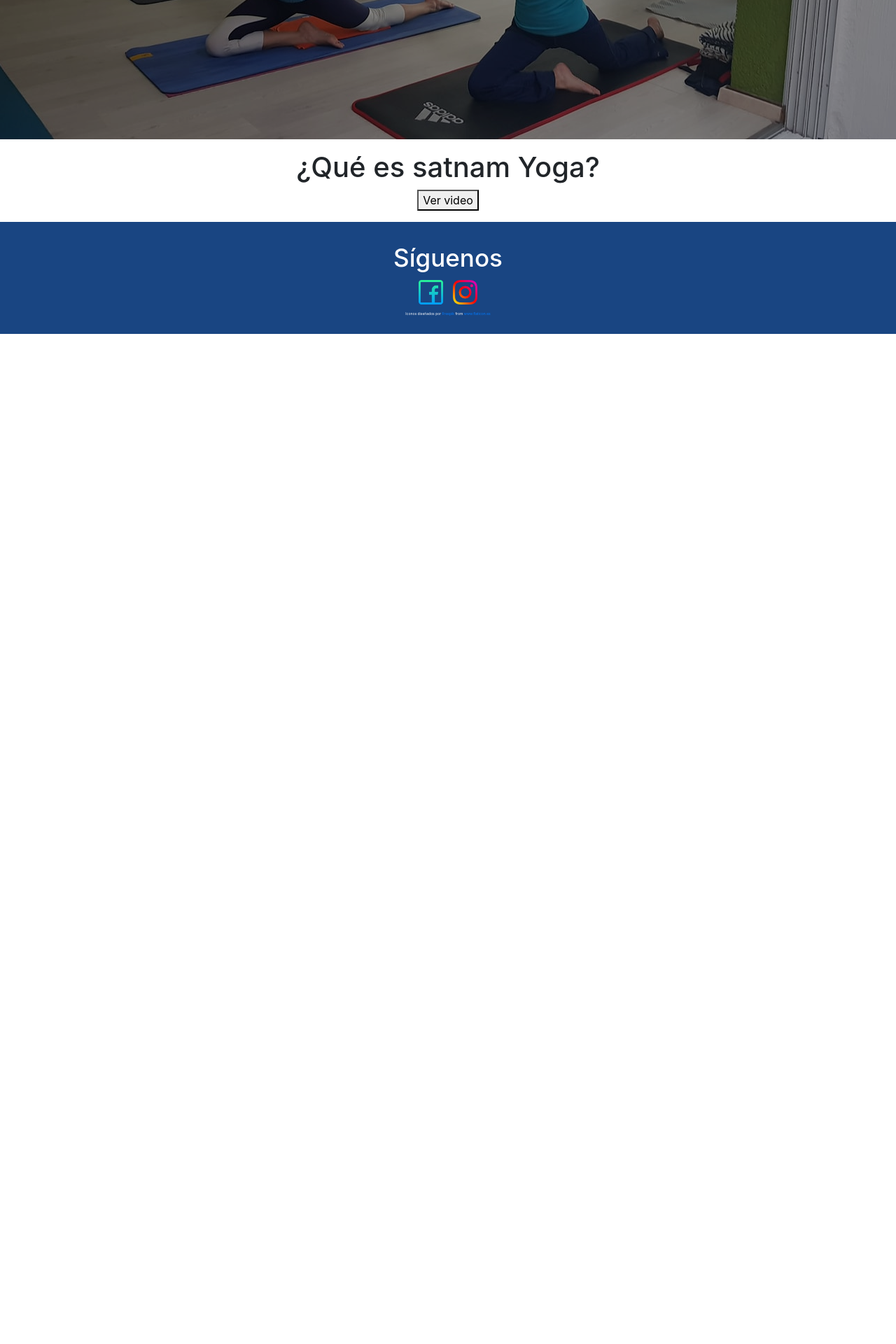
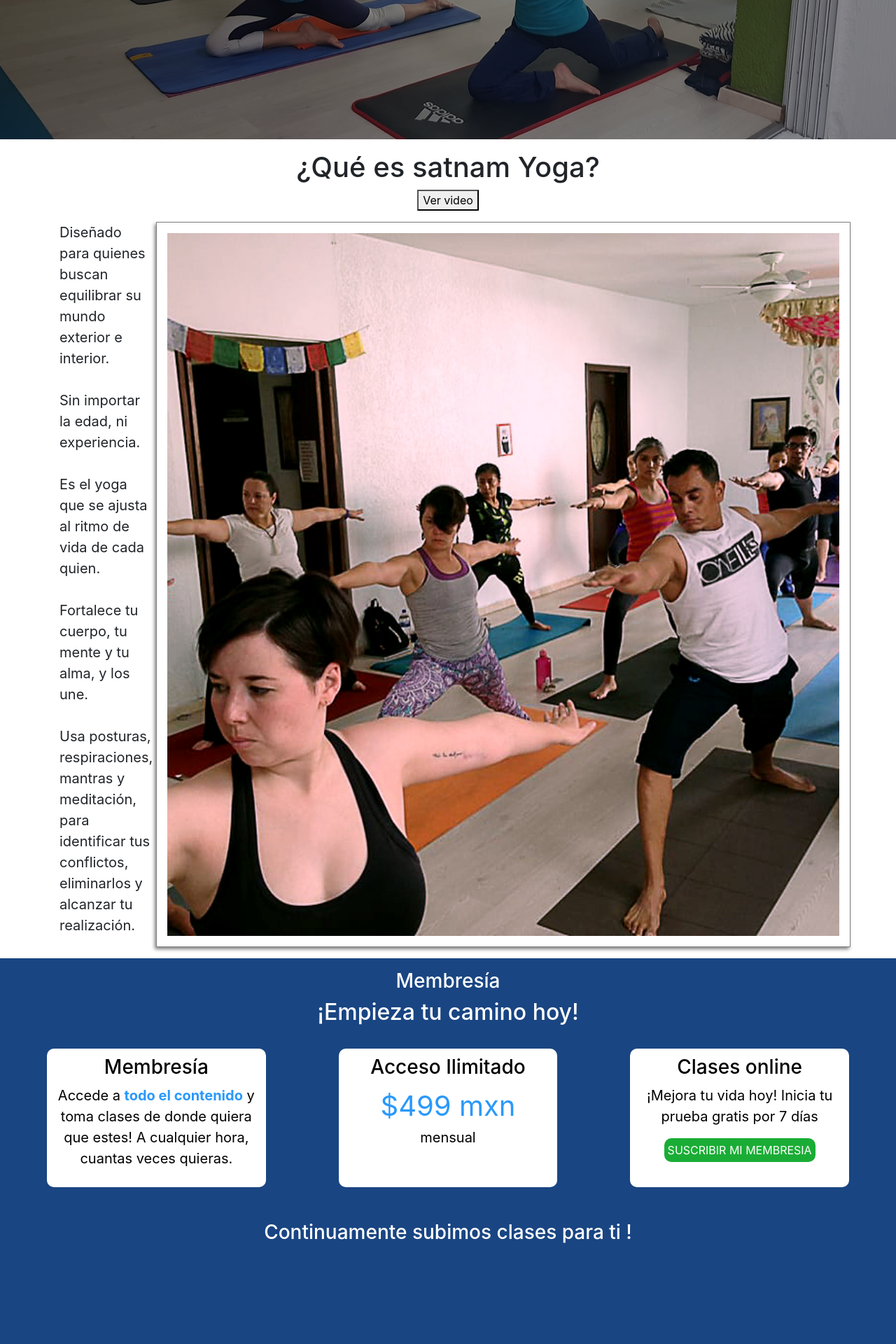
Before and after one commit to oscara1796/satnam_yoga_page, a Django app: page / in a window 1280 px wide. Shown: the part 600-2520 px from the top of the page at 70% size. Before the commit the page ends 1077 px from the top, so only its background shows below. Run offline with Django 3.2, Linux system fonts and the light colour scheme; a user stored in the database is signed in; some libraries are stand-ins or nearby versions.

Commit message:
Mejorames el feed agregamos sección de pago en html y también clases etc..

```diff
--- a/satnam_yoga/static/css/main.css
+++ b/satnam_yoga/static/css/main.css
@@ -4,6 +4,13 @@
 body{
   background-color: white;
 
+}
+
+/* General atributes */
+
+.especial_text{
+  color:#2a99fa;
+  font-weight:bold;
 }
 
 /* Navbar */
@@ -198,3 +205,103 @@ body{
   from {opacity: .4}
   to {opacity: 1}
 }
+
+/* PORTADA HATHA  */
+
+.portada{
+  font-size: 20px;
+  display: flex;
+}
+
+.portada img{
+  padding: 15px;
+  object-fit: cover;
+  border: 1px solid gray;
+  box-shadow: -2px 3px 5px gray;
+  margin-left: 5px;
+}
+
+/* MEMBESHIP SECTION  */
+.membership{
+  background-color: #194582;
+  color: white;
+  height: 70vh;
+}
+
+.card_container{
+  margin-top: 2%;
+  display: flex;
+  justify-content: space-around;
+
+}
+
+.memebership_cards{
+  width: 25%;
+  background-color: white;
+  border-radius: 10px;
+  color: black;
+  padding: 10px;
+  text-align: center;
+}
+
+.membership_text{
+  font-size: 20px;
+}
+
+.membership_cost{
+  color: #2a99fa;
+  font-size: 40px;
+  margin: 0;
+}
+
+.memebership_cards button{
+  border-radius: 10px;
+  background-color: #1aad35;
+  padding: 5px;
+  border: none;
+}
+
+.memebership_cards button a{
+  text-decoration: none;
+  color: white;
+
+}
+
+
+/* ONLINE CLASES */
+
+.online_clases{
+  background-image: linear-gradient(to right, rgba(44, 80, 199, 1.0), rgba(0, 0, 0, 0)), url('../img/online_clasess.png');
+  background-size: cover;
+  background-repeat: no-repeat;
+  height: 70vh;
+  background-position: 50% 70%;
+  padding: 10px;
+  padding-left: 20px;
+  color: white;
+  padding-top: 20px;
+  font-size: 20px;
+}
+
+.online_clases button{
+  border-radius: 10px;
+  border: none;
+  padding: 10px;
+}
+
+
+/* BENEFICIOS DEL YOGA */
+.beneficios_yoga{
+  text-align: center;
+}
+
+.benefits_cards img{
+  width: 50%
+}
+
+.benefits_cards{
+  display: flex;
+  justify-content: center;
+  position: relative;
+  grid-template-areas: ""
+}
--- a/satnam_yoga/templates/nav.html
+++ b/satnam_yoga/templates/nav.html
@@ -6,6 +6,7 @@
 
     <ul id="nav-menu" class="nav_menu mr-auto">
       <li><a href="">Dashboard</a></li>
+      <li><a href="">cursos</a></li>
       <li><a href="{% url "store" %}">Tienda</a></li>
     </ul>
 
--- a/satnam_yoga/templates/videos/feed.html
+++ b/satnam_yoga/templates/videos/feed.html
@@ -19,13 +19,13 @@
     </div>
 
     <div class="mySlides fade_effect">
-      <img src="{% static "img/portada_feed_3.jpg" %}" alt="">
-      <div class="text">Prueba 2</div>
+      <img src="{% static "img/clases_en_vivo.jpg" %}" alt="">
+      <div class="text">Clases en vivo </div>
     </div>
 
     <div class="mySlides fade_effect">
       <img src="{% static "img/portada_feed_4.jpg" %}" alt="">
-      <div class="text">Prueba 3</div>
+    <div class="text">Empieza una nueva aventura!</div>
     </div>
 
     <!-- <a class="prev" onclick="plusSlides(-1)">&#10094;</a>
@@ -33,7 +33,7 @@
 
   </div>
 
-  <div class="container">
+  <div class="container main">
 
       <div class="d-flex flex-column align-items-center mt-3 mb-3">
         <h1>¿Qué es satnam Yoga?</h1>
@@ -41,6 +41,149 @@
         <button type="button" name="button">Ver video </button>
       </div>
 
+      <section class="portada mb-3">
+          <p class="portada_text">
+            Diseñado para quienes buscan equilibrar su mundo exterior e interior.
+            <br>
+            <br>
+            Sin importar la edad, ni experiencia.
+            <br>
+            <br>
+            Es el yoga que se ajusta al ritmo de vida de cada quien.
+            <br>
+            <br>
+            Fortalece tu cuerpo, tu mente y tu alma, y los une.
+            <br>
+            <br>
+            Usa posturas, respiraciones, mantras y meditación, para identificar tus conflictos, eliminarlos y alcanzar tu
+            realización.
+          </p>
+          <img src="{% static "img/portada_hatha.jpg" %}" alt="">
+      </section>
+
+
   </div>
 
+  <section class="membership container-fluid d-flex flex-column align-items-center pt-3">
+        <h3>Membresía</h3>
+        <h2>¡Empieza tu camino hoy!</h2>
+
+        <div class="card_container mb-4">
+          <div class="memebership_cards">
+              <h3>Membresía</h3>
+              <p class="membership_text">Accede a <span class="especial_text">todo el contenido</span>
+              y toma clases de donde quiera que estes! A cualquier hora, cuantas veces quieras.</p>
+          </div>
+
+          <div class="memebership_cards">
+              <h3>Acceso Ilimitado</h3>
+              <p class="membership_cost">$499 mxn</p>
+              <p class="membership_text">mensual</p>
+          </div>
+
+          <div class="memebership_cards">
+              <h3>Clases online</h3>
+              <p class="membership_text">¡Mejora tu vida hoy!
+              Inicia tu prueba gratis por 7 días</p>
+              <button type="button" name="button"><a href="">SUSCRIBIR MI MEMBRESIA</a></button>
+          </div>
+        </div>
+
+        <h3 class="mt-4 mb-1">Continuamente subimos clases para ti !</h3>
+   </section>
+
+   <section class="online_clases">
+     <h2>Clases en línea </h2>
+     <p>Plataforma de ensenñanza en línea.
+        <br><br>
+        Que tu agencia, la distancia o las prisas no sean excusas.
+        <br><br>
+        Conéctate a tus clases  desde  cualquier lugar, a cualquier <br>hora, cuantas veces quieras.
+        <br><br>
+        Descubre  que  puedes ejercitarte y, además, encontrar equilibrio <br> y mayor bienestar para vivir
+        feliz.
+        <br>
+     </p>
+     <button type="button" name="button">ÚNETE AHORA</button>
+   </section>
+
+   <section>
+     <h2>Clases completas de kundalini Yoga</h2>
+
+     <div class="card_container">
+        <div class="page_contain_card">
+          <img src="" alt="">
+          <p>Kriya / series</p>
+          <p>Ejercicios físicos y mentales, equilibria tu cuerpo, tu mente y alma.</p>
+        </div>
+        <div class="page_contain_card">
+          <img src="" alt="">
+          <p>Meditación</p>
+          <p>Purifica tu mente, elimina la basura mental y conócete a ti  mismo.</p>
+        </div>
+        <div class="page_contain_card">
+          <img src="" alt="">
+          <p>Respiración / Pranayama</p>
+          <p>Revitaliza tu energía, regenera tu cuerpo e integra nuevos y mejores hábitos.</p>
+        </div>
+     </div>
+   </section>
+
+   <section class="beneficios_yoga">
+     <h1>Beneficios del kundalini yoga</h1>
+     <div class="benefits_cards">
+       <img src="{% static "img/beneficios_satnam.png" %}" alt="">
+       <div>
+         <img src="" alt="">
+         <h3></h3>
+         <p></p>
+       </div>
+       <div>
+         <img src="" alt="">
+         <h3></h3>
+         <p></p>
+       </div>
+       <div>
+         <img src="" alt="">
+         <h3></h3>
+         <p></p>
+       </div>
+       <div>
+         <img src="" alt="">
+         <h3></h3>
+         <p></p>
+       </div>
+       <div>
+         <img src="" alt="">
+         <h3></h3>
+         <p></p>
+       </div>
+       <div>
+         <img src="" alt="">
+         <h3></h3>
+         <p></p>
+       </div>
+       <div>
+         <img src="" alt="">
+         <h3></h3>
+         <p></p>
+       </div>
+       <div>
+         <img src="" alt="">
+         <h3></h3>
+         <p></p>
+       </div>
+       <div>
+         <img src="" alt="">
+         <h3></h3>
+         <p></p>
+       </div>
+       <div>
+         <img src="" alt="">
+         <h3></h3>
+         <p></p>
+       </div>
+     </div>
+   </section>
+
 {% endblock %}
--- a/satnam_yoga/videos/views.py
+++ b/satnam_yoga/videos/views.py
@@ -9,5 +9,4 @@ from django.shortcuts import render, redirect
 
 @login_required
 def list_menu(request):
-
     return render(request, 'videos/feed.html')
```
Also changed, not shown: satnam_yoga/db.sqlite3, satnam_yoga/static/img/beneficios_satnam.png (added), satnam_yoga/static/img/clases_en_vivo.jpg (added), satnam_yoga/static/img/nerv_system.png (added), satnam_yoga/static/img/online_clasess.png (added), satnam_yoga/static/img/portada_hatha.jpg (added).
